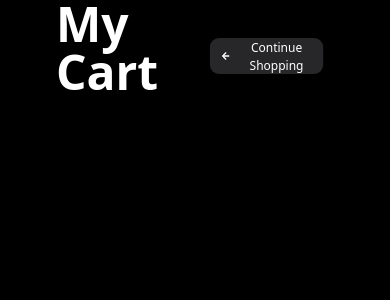
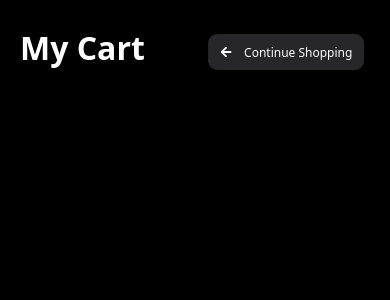
Before and after one commit to Noel1214/e-commerce-app, a Next.js app in the folder Frontend/: page /cart in a window 390 px wide. Shown: the top 300 px of the page. Built offline with nearby package versions, Linux system fonts and the light colour scheme.

Commit message:
restructured DOM and made css modifications for responsiveness

```diff
--- a/Frontend/src/app/(noNavbar)/cart/page.js
+++ b/Frontend/src/app/(noNavbar)/cart/page.js
@@ -4,11 +4,15 @@ import { FaArrowLeft } from "react-icons/fa";
 const page = () => {
   return (
     <div className="h-[100vh] w-[100vw]">
-      <div className="h-[6rem] flex items-center justify-between p-[3rem]">
-        <h1 className="text-white font-semibold text-5xl p-2">My Cart</h1>
-        <div className="translate-y-2 h-[3rem] w-auto p-4 rounded-xl bg-zinc-800 flex gap-[1rem] items-center scale-75">
-          <FaArrowLeft />
-          <button>Continue Shopping</button>
+      <div className="h-[6rem] flex">
+        <div className="w-full mx-5 sm:m-[3rem] flex items-center justify-between">
+          <h1 className="text-white font-semibold text-[2rem] sm:text-5xl">
+            My Cart
+          </h1>
+          <div className="translate-y-1 translate-x-5 h-[3rem] w-auto p-4 rounded-xl bg-zinc-800 flex gap-[1rem] items-center scale-75 sm:scale-90">
+            <FaArrowLeft />
+            <button>Continue Shopping</button>
+          </div>
         </div>
       </div>
     </div>
```
